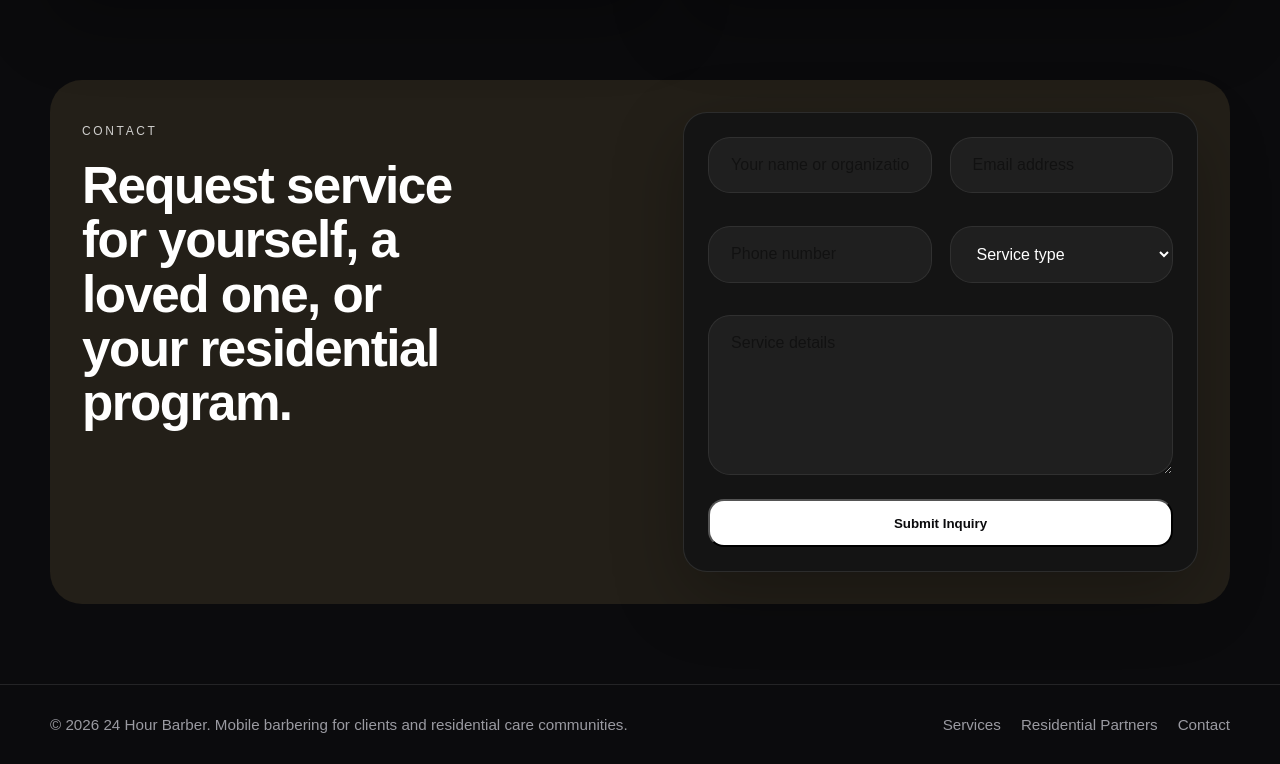
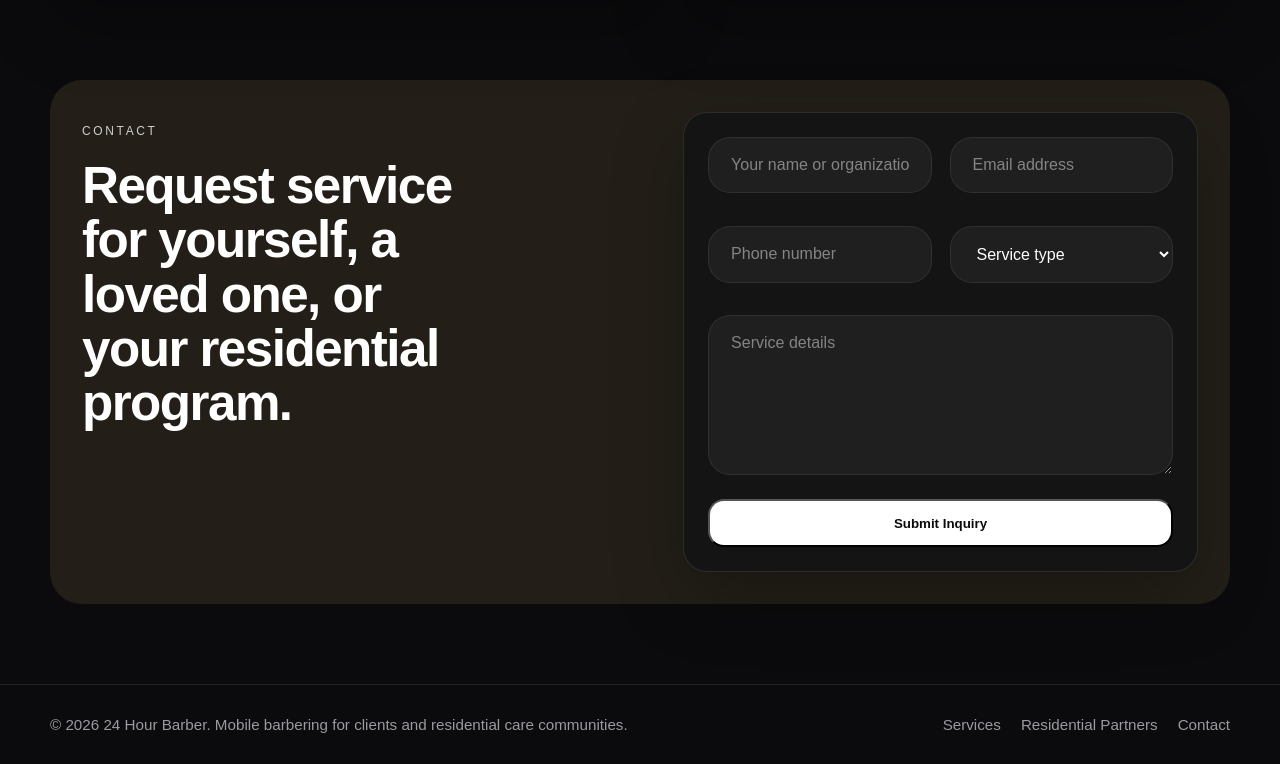
Before and after one commit to 24HourBarber/24-hour-barber, a Next.js app: page / in a window 1280 px wide. Shown: the part 3859-4623 px from the top of the page. Built offline with nearby package versions, Linux system fonts and the light colour scheme.

Commit message:
Update globals.css

```diff
--- a/app/globals.css
+++ b/app/globals.css
@@ -565,7 +565,7 @@ a {
 }
 
 .contact-field::placeholder {
-  color: rgba(0,0,0,0.45);
+  color: rgba(255,255,255,0.45);
 }
 
 .contact-field:focus {
@@ -588,6 +588,9 @@ a {
   transition: all 0.2s ease;
 }
 
+.contact-field option {
+  color: black;
+}
 .contact-message {
   min-height: 160px;
   resize: vertical;
```
